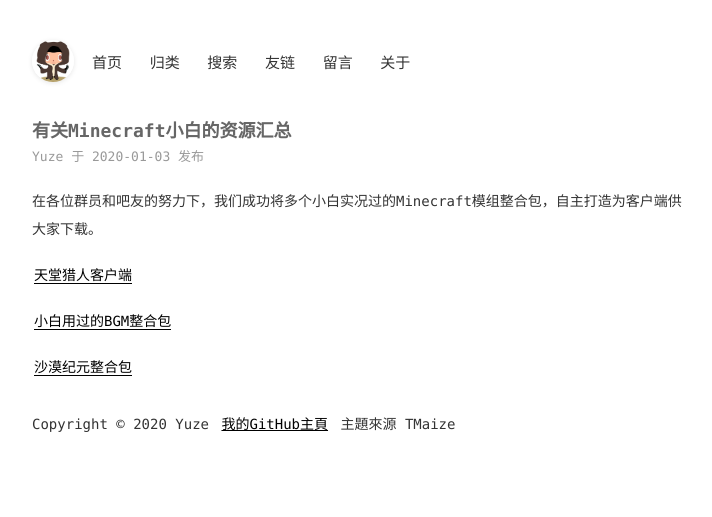
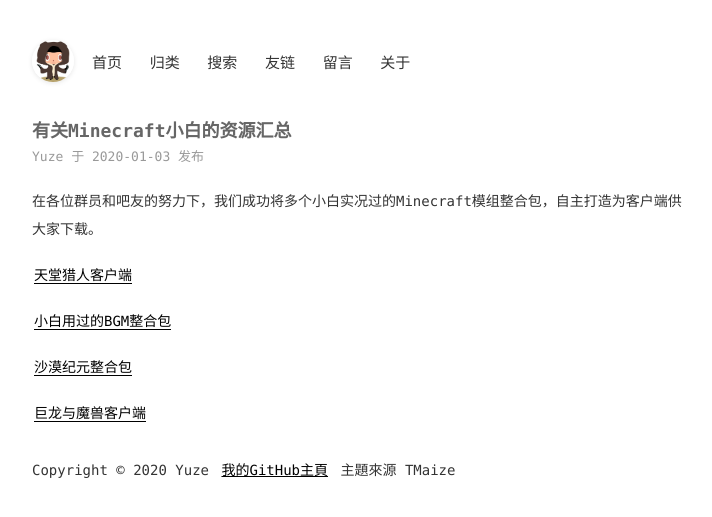
Before and after one commit to Rkgoange/Yuze, a Jekyll site: the page built from _posts/2020-1-3-theme-Minecraft.md, in a window 1280 px wide. Shown: the top 517 px of the page, without its empty margins (282-994 px from the left). Built offline with Jekyll 4.4.1, drawn with Linux system fonts in a browser that asks for light colours; comment, search, counter and statistics services are not loaded.

Commit message:
Update 2020-1-3-theme-Minecraft.md

```diff
--- a/_posts/2020-1-3-theme-Minecraft.md
+++ b/_posts/2020-1-3-theme-Minecraft.md
@@ -10,3 +10,5 @@ categories: [Minecraft]
 [小白用过的BGM整合包](http://xykjyjs.test.upcdn.net/%E5%B0%8F%E7%99%BDBGM.zip "小白用过的BGM整合包")
 
 [沙漠纪元整合包](http://xykjyjs.test.upcdn.net/%E6%B2%99%E6%BC%A0%E7%BA%AA%E5%85%83.zip "沙漠纪元整合包")
+
+[巨龙与魔兽客户端](http://xykjyjs.test.upcdn.net/%E5%B0%8F%E7%99%BD%E7%8E%A9%E8%BF%87%E7%9A%84%E5%B7%A8%E9%BE%99%E4%B8%8E%E9%AD%94%E5%85%BD%E6%88%91%E7%9A%84%E4%B8%96%E7%95%8C%EF%BC%88%E9%BA%A6%E5%9D%97%EF%BC%89%E4%B8%8D%E8%A6%81%E9%92%B1%E7%9A%84%E4%B8%80%E4%B8%AA%E6%95%B4%E5%90%88%E5%8C%85.zip "巨龙与魔兽")
```
